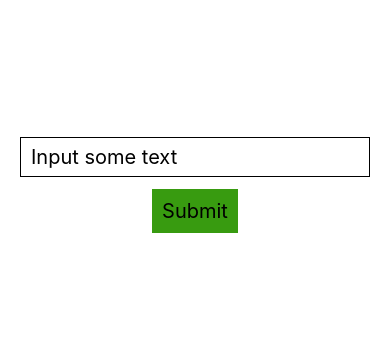
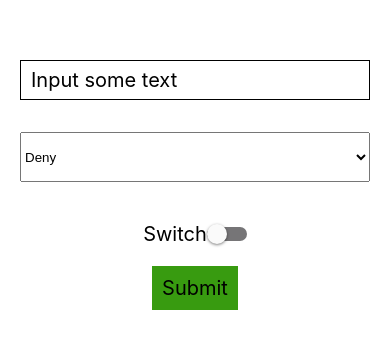
Before and after one commit to native-06-work-with-forms/forms-demo, a React Native app: screen / in a window 390 px wide. Shown: the part 243-592 px from the top of the page. Built offline with nearby package versions, Linux system fonts and the light colour scheme.

Commit message:
Add validation for picker and switch

```diff
--- a/App.js
+++ b/App.js
@@ -1,6 +1,9 @@
+import { Picker } from "@react-native-picker/picker";
+import { useState } from "react";
 import { useForm, Controller } from "react-hook-form";
 import {
   StyleSheet,
+  Switch,
   Text,
   TextInput,
   TouchableOpacity,
@@ -12,6 +15,7 @@ export default function App() {
     control,
     handleSubmit,
     formState: { errors },
+    getValues,
   } = useForm({
     defaultValues: {
       inputValue: "",
@@ -32,7 +36,7 @@ export default function App() {
     <View style={styles.container}>
       <Controller
         control={control}
-        name={"text"}
+        name={"inputValue"}
         rules={{
           required: { value: true, message: "Please fill the field" },
           pattern: {
@@ -51,7 +55,67 @@ export default function App() {
           );
         }}
       ></Controller>
-      {errors.text && <Text style={styles.error}>{errors.text.message}</Text>}
+      <Controller
+        control={control}
+        name={"selectedValue"}
+        rules={{
+          validate: () => {
+            const { selectedValue, isEnabled } = getValues();
+            return selectedValue === "confirm" && isEnabled
+              ? true
+              : "The data does not match";
+          },
+        }}
+        render={({ field: { onChange, value } }) => {
+          return (
+            <Picker
+              style={styles.picker}
+              selectedValue={value}
+              onValueChange={onChange}
+            >
+              <Picker.Item
+                style={styles.text}
+                label="Confirm"
+                value="confirm"
+              />
+              <Picker.Item style={styles.text} label="Deny" value="deny" />
+            </Picker>
+          );
+        }}
+      ></Controller>
+      <Controller
+        control={control}
+        name={"isEnabled"}
+        rules={{
+          validate: () => {
+            const { selectedValue, isEnabled } = getValues();
+            return selectedValue === "confirm" && isEnabled
+              ? true
+              : "The data does not match";
+          },
+        }}
+        render={({ field: { onChange, value } }) => {
+          return (
+            <View style={styles.switchContainer}>
+              <Text style={styles.text}>Switch</Text>
+              <Switch
+                trackColor={{ false: "#767577", true: "#81b0ff" }}
+                onValueChange={onChange}
+                value={value}
+              />
+            </View>
+          );
+        }}
+      ></Controller>
+      {Object.values(errors) && (
+        <Text style={{ ...styles.text, ...styles.error }}>
+          {Object.values(errors).reduce((current, error) => {
+            return `${current}
+            ${error.message} `;
+          }, "")}
+        </Text>
+      )}
+
       <TouchableOpacity
         style={styles.button}
         onPress={handleSubmit(onSubmit, onError)}
```
